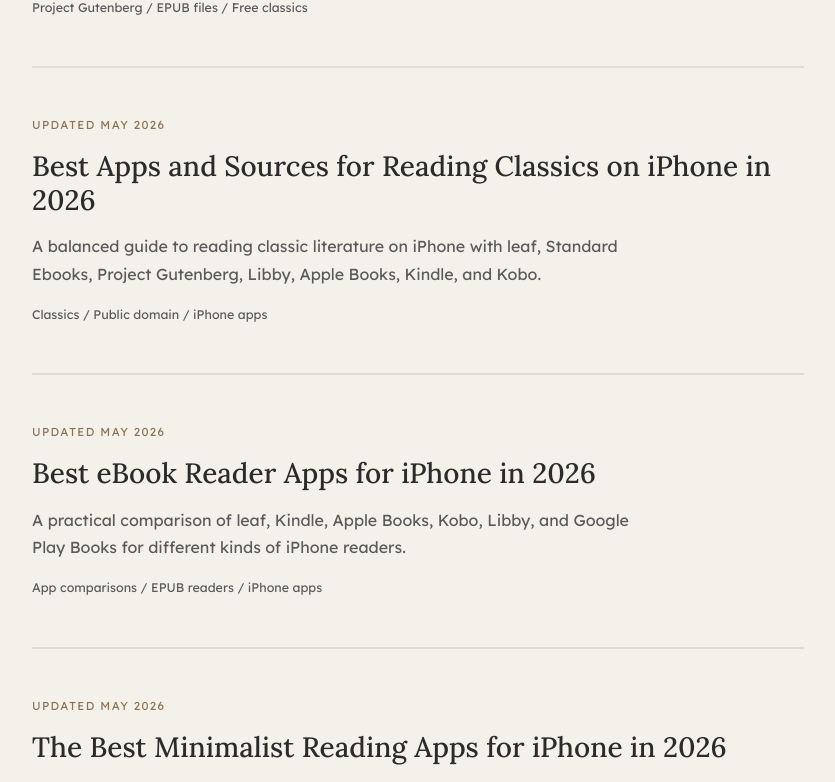
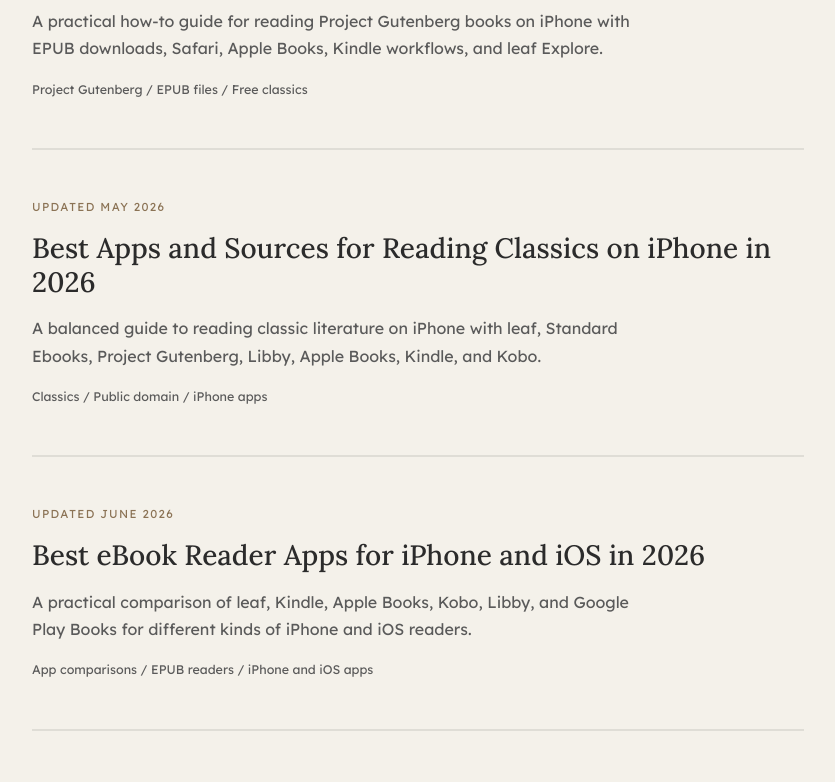
Before and after one commit to abejesri-stack/readleaf-site, a React (Vite) app: page /guides in a window 1280 px wide. Shown: the part 2858-3640 px from the top of the page, without its empty margins (222-1057 px from the left). Built offline with nearby package versions, Linux system fonts and the light colour scheme; no server answers.

Commit message:
Broaden ebook reader guide SEO targeting

```diff
--- a/src/pages/BestEbookReaderAppsPage.jsx
+++ b/src/pages/BestEbookReaderAppsPage.jsx
@@ -158,11 +158,11 @@
 const articleSchema = {
   '@context': 'https://schema.org',
   '@type': 'Article',
-  headline: 'Best eBook Reader Apps for iPhone in 2026',
+  headline: 'Best eBook Reader Apps for iPhone and iOS in 2026',
   description:
-    'A practical comparison of the best ebook reader apps for iPhone, including leaf, Kindle, Apple Books, Kobo, Libby, and Google Play Books.',
+    'A practical comparison of the best ebook reader apps for iPhone and iOS, including leaf, Kindle, Apple Books, Kobo, Libby, and Google Play Books.',
   datePublished: '2026-05-17',
-  dateModified: '2026-05-17',
+  dateModified: '2026-06-20',
   author: { '@type': 'Organization', name: 'leaf', alternateName: 'leaf: eBook Reader', url: 'https://readleaf.co/' },
   publisher: { '@type': 'Organization', name: 'leaf', alternateName: 'leaf: eBook Reader', url: 'https://readleaf.co/' },
   image: 'https://readleaf.co/screenshots/screenshot-library.png',
@@ -200,7 +200,7 @@
 
 export default function BestEbookReaderAppsPage() {
   useEffect(() => {
-    document.title = 'Best eBook Reader Apps for iPhone in 2026 | leaf'
+    document.title = 'Best eBook Reader Apps for iPhone and iOS in 2026 | leaf'
 
     let metaDescription = document.querySelector('meta[name="description"]')
     if (!metaDescription) {
@@ -209,7 +209,7 @@
       document.head.appendChild(metaDescription)
     }
     metaDescription.content =
-      'A practical comparison of the best ebook reader apps for iPhone in 2026, including leaf, Kindle, Apple Books, Kobo, Libby, and Google Play Books.'
+      'A practical comparison of the best ebook reader apps for iPhone and iOS in 2026, including leaf, Kindle, Apple Books, Kobo, Libby, and Google Play Books.'
 
     let canonical = document.querySelector('link[rel="canonical"]')
     if (!canonical) {
@@ -254,13 +254,13 @@
 
       <header style={{ padding: 'var(--space-16) var(--space-4) var(--space-8)', maxWidth: '840px', margin: '0 auto' }}>
         <p style={{ fontFamily: 'var(--font-sans)', fontSize: '0.75rem', textTransform: 'uppercase', letterSpacing: '0.15em', color: 'var(--color-accent)', marginBottom: 'var(--space-4)' }}>
-          Guide · Updated May 2026
+          Guide · Updated June 2026
         </p>
         <h1 style={{ fontFamily: 'var(--font-serif)', fontSize: 'clamp(2.25rem, 5vw, 3.6rem)', lineHeight: 1.15, marginBottom: 'var(--space-6)' }}>
-          Best eBook Reader Apps for iPhone in 2026
+          Best eBook Reader Apps for iPhone and iOS in 2026
         </h1>
         <p style={{ ...textStyle, fontSize: '1.125rem' }}>
-          A practical comparison of iPhone reading apps for different needs: vertical-swipe reading, ebook purchases, library borrowing, device ecosystems, and cross-platform libraries.
+          A practical comparison for iPhone and iOS readers with different needs: vertical-swipe reading, ebook purchases, library borrowing, device ecosystems, and cross-platform libraries.
         </p>
       </header>
 
@@ -280,7 +280,7 @@
         >
           <div>
             <p style={{ fontFamily: 'var(--font-sans)', fontSize: '0.75rem', textTransform: 'uppercase', letterSpacing: '0.1em', color: 'var(--color-accent)', marginBottom: 'var(--space-3)', fontWeight: 600 }}>
-              iPhone reading setup
+              iPhone and iOS reading setup
             </p>
             <h2 style={{ fontFamily: 'var(--font-serif)', fontSize: 'clamp(1.75rem, 4vw, 2.5rem)', lineHeight: 1.18, marginBottom: 'var(--space-4)' }}>
               The best app depends on where your books live.
--- a/src/pages/GuidesIndexPage.jsx
+++ b/src/pages/GuidesIndexPage.jsx
@@ -43,12 +43,12 @@
     topics: ['Classics', 'Public domain', 'iPhone apps'],
   },
   {
-    title: 'Best eBook Reader Apps for iPhone in 2026',
+    title: 'Best eBook Reader Apps for iPhone and iOS in 2026',
     description:
-      'A practical comparison of leaf, Kindle, Apple Books, Kobo, Libby, and Google Play Books for different kinds of iPhone readers.',
+      'A practical comparison of leaf, Kindle, Apple Books, Kobo, Libby, and Google Play Books for different kinds of iPhone and iOS readers.',
     href: '/guides/best-ebook-reader-apps-iphone',
-    updated: 'May 2026',
-    topics: ['App comparisons', 'EPUB readers', 'iPhone apps'],
+    updated: 'June 2026',
+    topics: ['App comparisons', 'EPUB readers', 'iPhone and iOS apps'],
   },
   {
     title: 'The Best Minimalist Reading Apps for iPhone in 2026',
```
Also changed, not shown: scripts/postbuild.js (+12 -12 lines), 2 other files (tests, documents, lock files or other folders).
